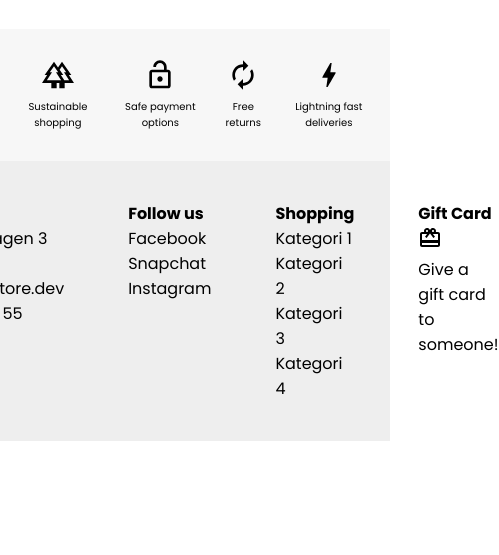
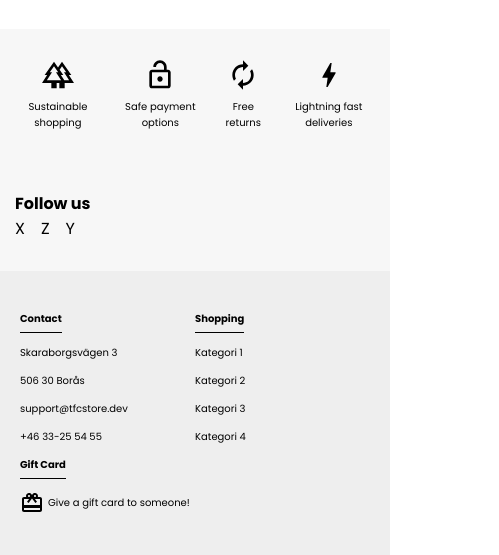
Before and after one commit to Zaai90/Webbshop-med-React, a React (Vite) app: page / in a window 390 px wide. Shown: the part 815-1370 px from the top of the page, 499 px wide, since content can reach past the window. Before the commit the page ends 1256 px from the top, so only its background shows below. Built offline with nearby package versions, Linux system fonts and the light colour scheme.

Commit message:
Links are now responsive

```diff
--- a/src/components/Footer.tsx
+++ b/src/components/Footer.tsx
@@ -2,7 +2,7 @@ import AutorenewOutlinedIcon from "@mui/icons-material/AutorenewOutlined";
 import BoltOutlinedIcon from "@mui/icons-material/BoltOutlined";
 import ForestOutlinedIcon from "@mui/icons-material/ForestOutlined";
 import LockOpenOutlinedIcon from "@mui/icons-material/LockOpenOutlined";
-import RedeemOutlinedIcon from '@mui/icons-material/RedeemOutlined';
+import RedeemOutlinedIcon from "@mui/icons-material/RedeemOutlined";
 import styled from "styled-components";
 
 const FooterStyled = styled.footer``;
@@ -48,15 +48,48 @@ const BenefitContent = styled.div`
 `;
 
 const LinksContainer = styled.div`
-  padding: 40px 15px;
-  background-color: #eee;
-  display: flex;
-  gap: 4rem;
-  justify-content: center;
+  padding: 40px 20px;
+  max-width: 1000px;
+  margin: 0 auto;
+  grid-template-columns: repeat(auto-fit, minmax(150px, 1fr));
+  display: grid;
+  gap: 0.75rem 0;
+  font-size: 10px;
+
+  @media (min-width: 449px) {
+    font-size: 12px;
+  }
 `;
 
 const LinkContainer = styled.div`
+  display: flex;
+  flex-direction: column;
+  gap: 0.75rem;
 
+  h4 {
+    width: fit-content;
+    padding-bottom: 5px;
+    border-bottom: 1px solid black;
+  }
+`;
+
+const SocialsContainer = styled.div`
+  width: 100%;
+`;
+
+const SocialsContent = styled.div`
+  display: flex;
+  gap: 1rem;
+`;
+
+const LinksWrapper = styled.div`
+  background-color: #eee;
+`;
+
+const GiftContainer = styled.div`
+  display: flex;
+  gap: 0.25rem;
+  align-items: center;
 `;
 
 const Footer = () => {
@@ -83,39 +116,43 @@ const Footer = () => {
           <span>Lightning fast deliveries</span>
         </BenefitContent>
       </BenefitContainerStyled>
-
+      <BenefitContainerStyled>
+        <SocialsContainer>
+          <h4>Follow us</h4>
+          <SocialsContent>
+            <div>X</div>
+            <div>Z</div>
+            <div>Y</div>
+          </SocialsContent>
+        </SocialsContainer>
+      </BenefitContainerStyled>
+      <LinksWrapper>
         <LinksContainer>
-        <div>
+          <LinkContainer>
             <h4>Contact</h4>
             <div>Skaraborgsvägen 3</div>
             <div>506 30 Borås</div>
             <div>support@tfcstore.dev</div>
             <div>+46 33-25 54 55</div>
-        </div>
-        <div>
-          <h4>Follow us</h4>
-          <div>Facebook</div>
-          <div>Snapchat</div>
-          <div>Instagram</div>
-        </div>
-        <div>
+          </LinkContainer>
+          <LinkContainer>
             <h4>Shopping</h4>
             <div>Kategori 1</div>
             <div>Kategori 2</div>
             <div>Kategori 3</div>
             <div>Kategori 4</div>
-        </div>
-        <div>
+          </LinkContainer>
+          <LinkContainer>
             <h4>Gift Card</h4>
-          <div>
+            <GiftContainer>
               <RedeemOutlinedIcon />
               <div>Give a gift card to someone!</div>
-          </div>
-        </div>
+            </GiftContainer>
+          </LinkContainer>
         </LinksContainer>
-
+      </LinksWrapper>
     </FooterStyled>
   );
-}
+};
 
-export default Footer
+export default Footer;
```
Lines whose indentation alone changed are shown as unchanged.
